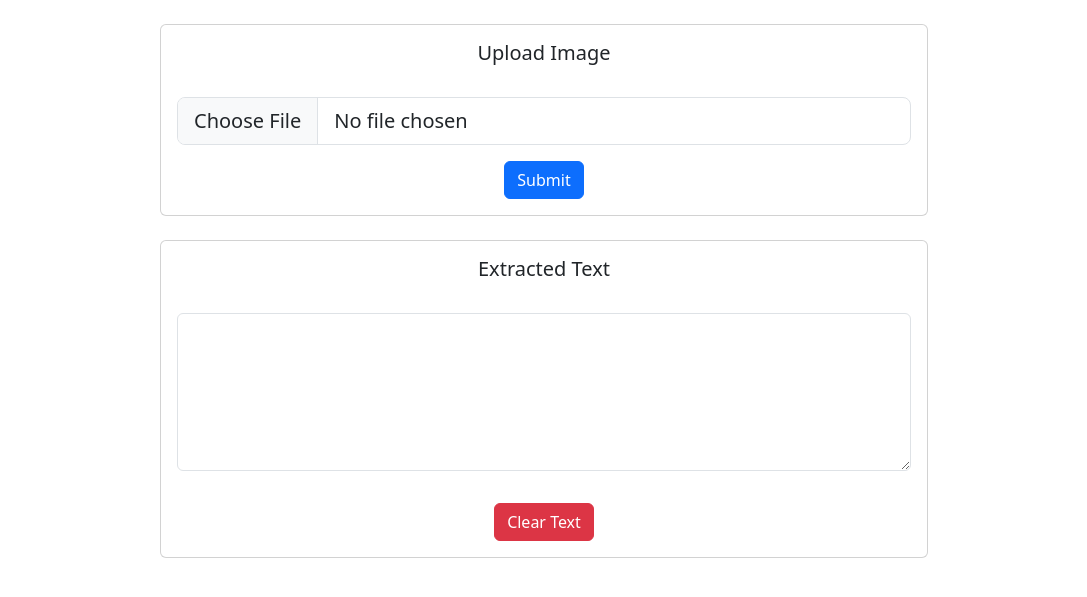
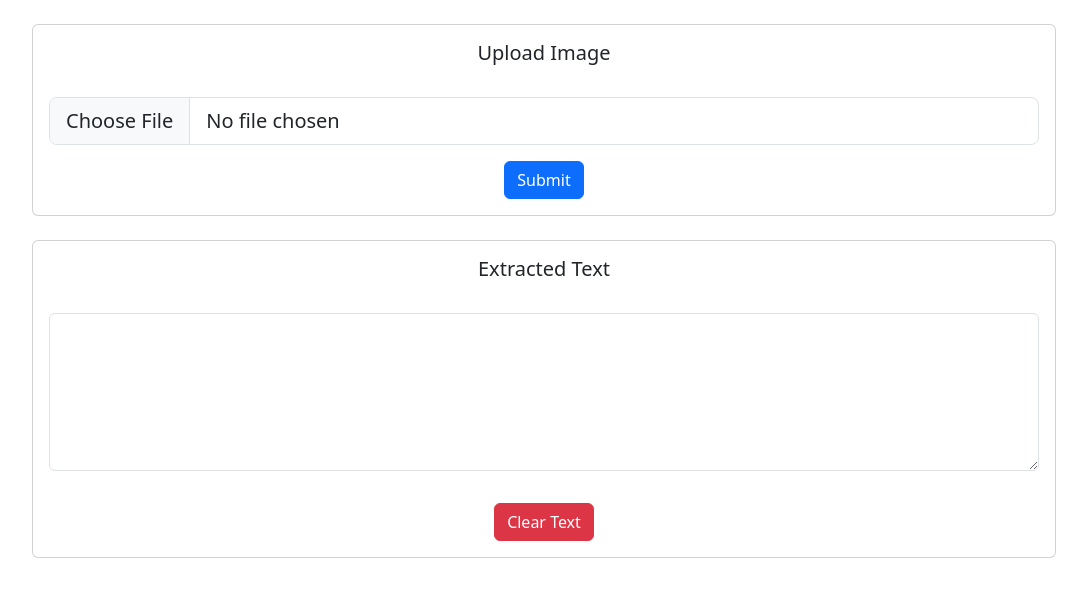
Before and after one commit to vivek-007-bit/python_projects, a Flask app: template img2text_using_pytesseract/templates/index.html in a window 1280 px wide. Shown: the part 56-653 px from the top of the page, without its empty margins (96-1183 px from the left). Run offline with Flask 3, Linux system fonts and the light colour scheme; the template is opened without the code that fills it, so the values that code supplies are empty.

Commit message:
Adjust card width in index.html
Updated card width for better layout and consistency.

```diff
--- a/img2text_using_pytesseract/templates/index.html
+++ b/img2text_using_pytesseract/templates/index.html
@@ -20,7 +20,7 @@
         </div>
     </nav>
 
-    <div class="card text-center mt-4 my-3 mx-auto" style="width: 60%;">
+    <div class="card text-center mt-4 my-3 mx-auto" style="width: 80%;">
         <form action="/" method="POST" enctype="multipart/form-data">
             <div class="card-body">
                 <h5 class="card-title">Upload Image</h5>
@@ -35,7 +35,7 @@
     </div>
 
     {% if extracted_text is not none %}
-    <div class="card text-center mt-4 my-3 mx-auto" style="width: 60%;">
+    <div class="card text-center mt-4 my-3 mx-auto" style="width: 80%;">
         <div class="card-body">
             <div>
                 <h5 class="card-title">Extracted Text</h5>
```
